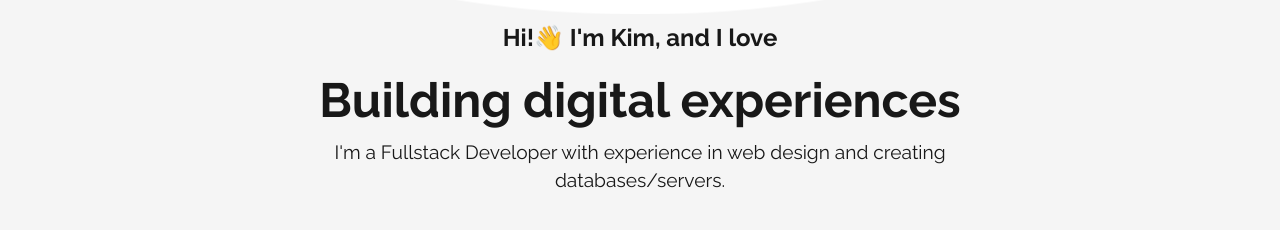
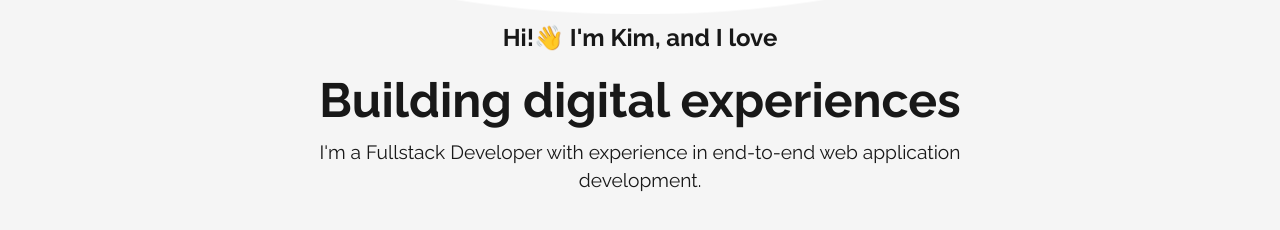
Before and after one commit to kimly888/portfolio-next.js, a Next.js app: page / in a window 1280 px wide. Shown: the part 2440-2670 px from the top of the page. Built offline with nearby package versions, Linux system fonts and the light colour scheme.

Commit message:
Refactor: Change hero caption and change button path

```diff
--- a/components/modules/Hero.jsx
+++ b/components/modules/Hero.jsx
@@ -17,16 +17,12 @@ const Hero = () => {
       <div className="content-text">
         <h2>Building digital experiences</h2>
         <p>
-          I'm a Fullstack Developer with experience in web design and creating
-          databases/servers.
+          I'm a Fullstack Developer with experience in end-to-end web
+          application development.
         </p>
       </div>
 
-      <Button
-        path={"https://github.com/CommunityPro/portfolio-html"}
-        type="secondary"
-        target
-      >
+      <Button path={"https://github.com/kimly888"} type="secondary" target>
         Dig into my universe
       </Button>
     </section>
```
